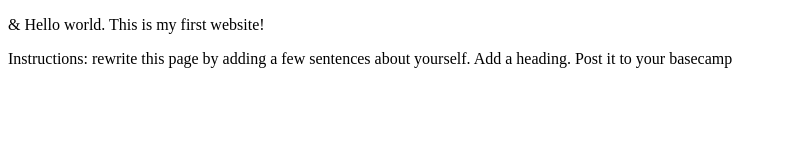
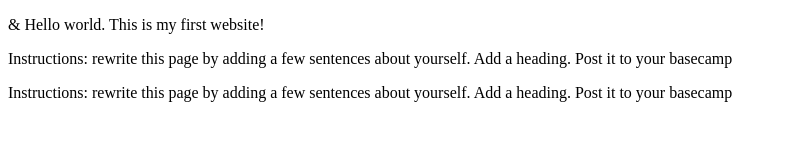
Before and after one commit to strikerZ45/myfirstwebsite, a plain HTML site: page index.html in a window 1280 px wide. Shown: the whole page, without its empty margins (0-787 px from the left). Drawn offline with Linux system fonts and the light colour scheme.

Commit message:
testing to see if I can double the text

```diff
--- a/index.html
+++ b/index.html
@@ -7,5 +7,6 @@
 <body>
   <p>&amp; Hello world. This is my first website!</p>
   <p>Instructions: rewrite this page by adding a few sentences about yourself. Add a heading. Post it to your basecamp</p>
+  <p>Instructions: rewrite this page by adding a few sentences about yourself. Add a heading. Post it to your basecamp</p>
 </body>
 </html>
```
